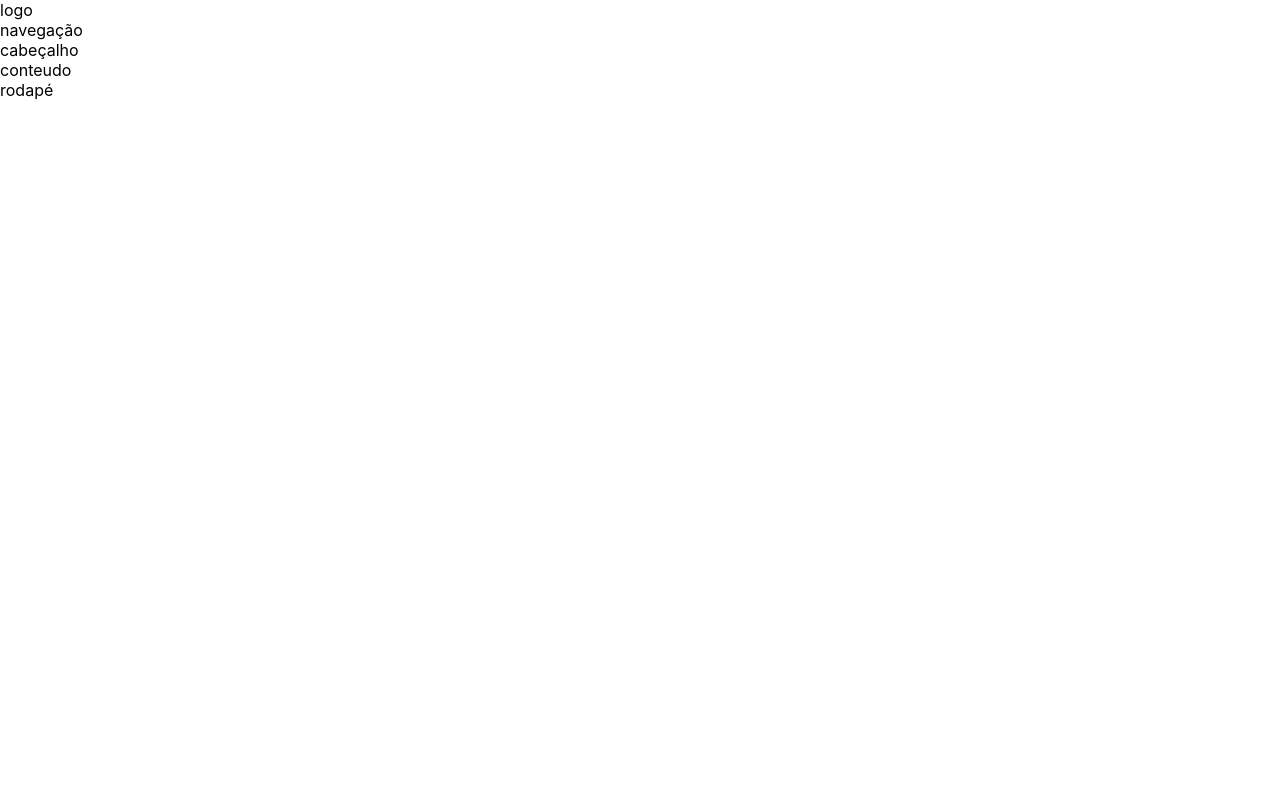
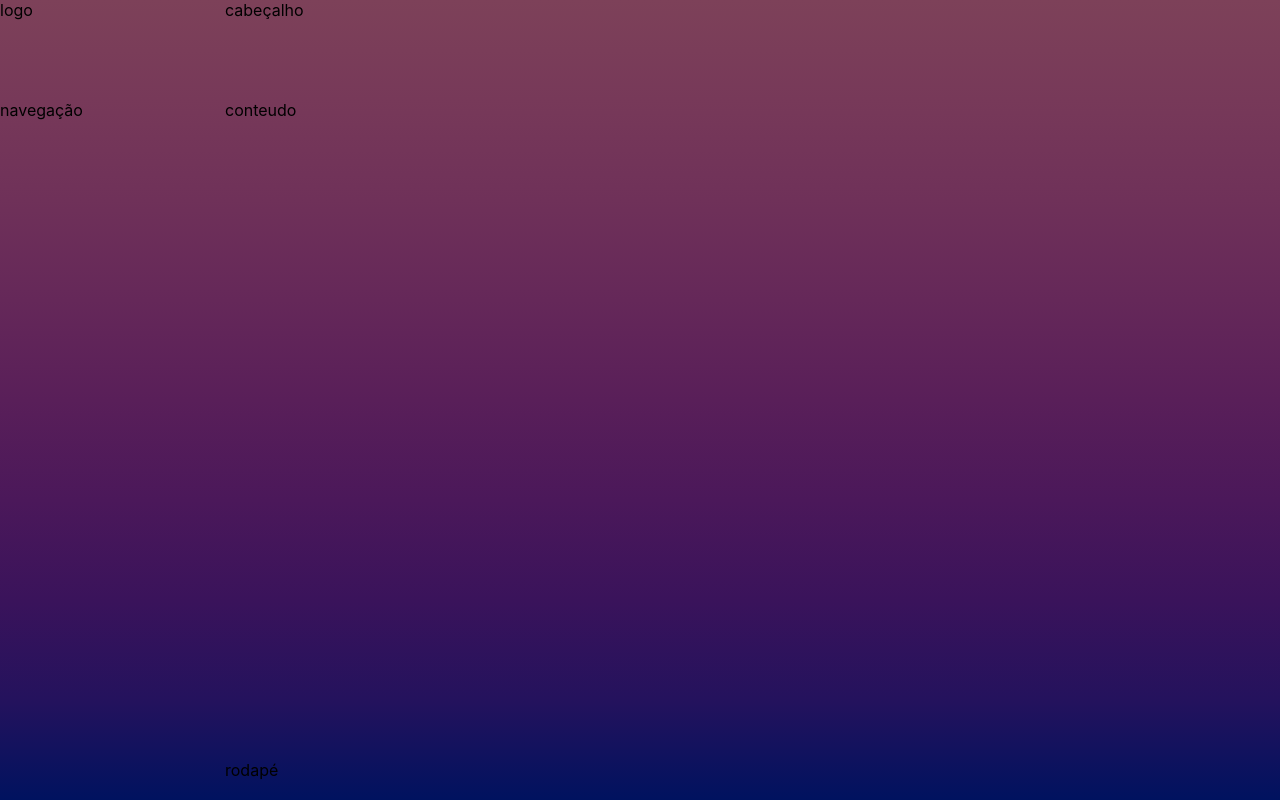
Before and after one commit to euquias/testevagafrontfiter, a React (Create React App) app in the folder testefiter/: page / in a window 1280 px wide. Built offline with nearby package versions, Linux system fonts and the light colour scheme.

Commit message:
aplicando estilo css grid

```diff
--- a/testefiter/src/main/App.css
+++ b/testefiter/src/main/App.css
@@ -0,0 +1,43 @@
+:root{
+    --logo-height: 100px;
+    --header-height: 100px;
+    --aside-width: 225px;
+    --footer-height: 40px;
+
+}
+.app {
+    margin: 0px;
+    display: grid;
+    grid-template-columns: var(--aside-width) 1fr;
+    grid-template-rows:
+    var(--header-height)
+    1fr
+    var(--footer-height);
+    grid-template-areas:
+    "logo header"
+    "menu content"
+    "menu footer";
+    height: 100vh;
+    background-image: linear-gradient(180deg, #7d4159 0, #773959 12.5%,
+    #6f3159 25%, #652859 37.5%, #591f59 50%, #4b185a 62.5%,
+    #3a135b 75%, #24125d 87.5%, #00125f 100%);
+}
+
+aside.logo {
+    grid-area: logo;
+}
+
+header.header {
+    grid-area: header;
+}
+
+aside.menu-area {
+    grid-area: menu;
+}
+
+main.content {
+    grid-area: content;
+}
+footer.footer{
+    grid-area: footer;
+}
```
Also changed, not shown: testefiter/src/App.css (deleted, +0 -38 lines), testefiter/src/App.js (deleted, +0 -25 lines), testefiter/src/logo.svg (deleted), 1 other file (tests, documents, lock files or other folders).
